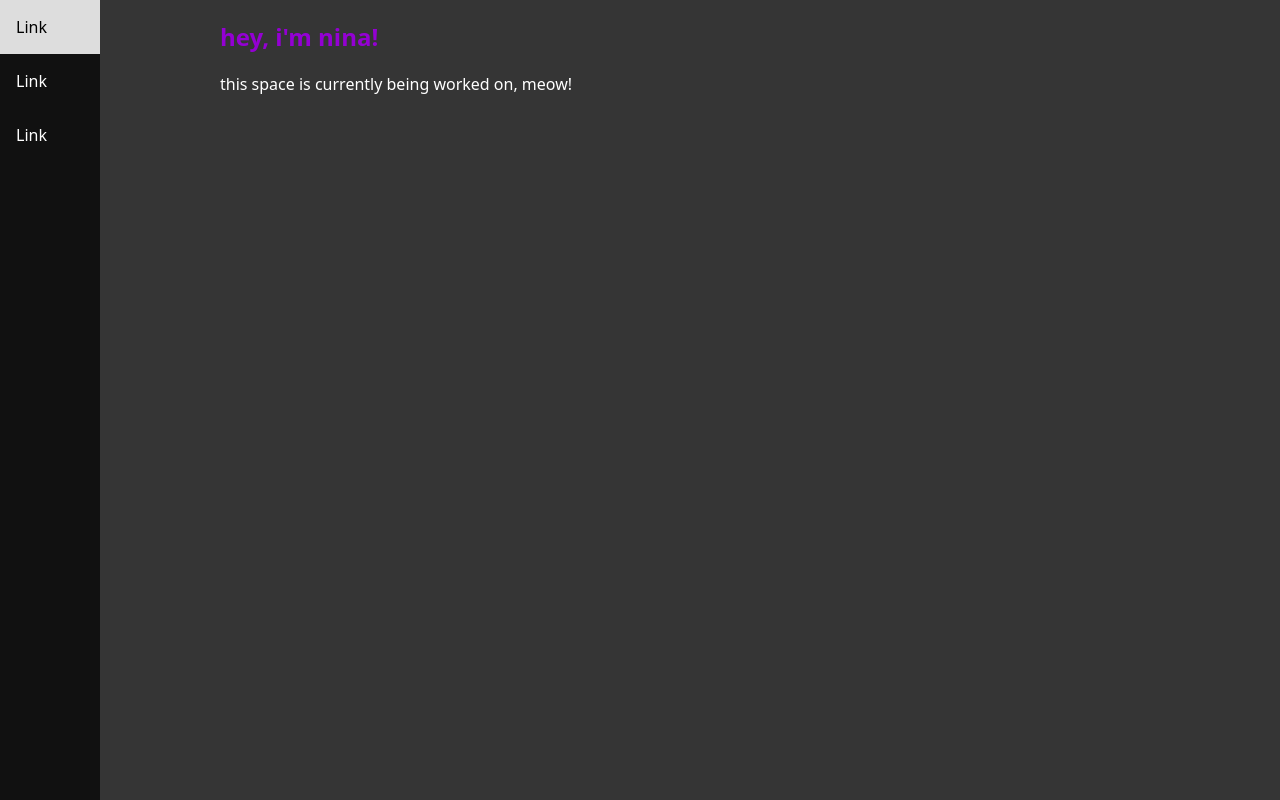
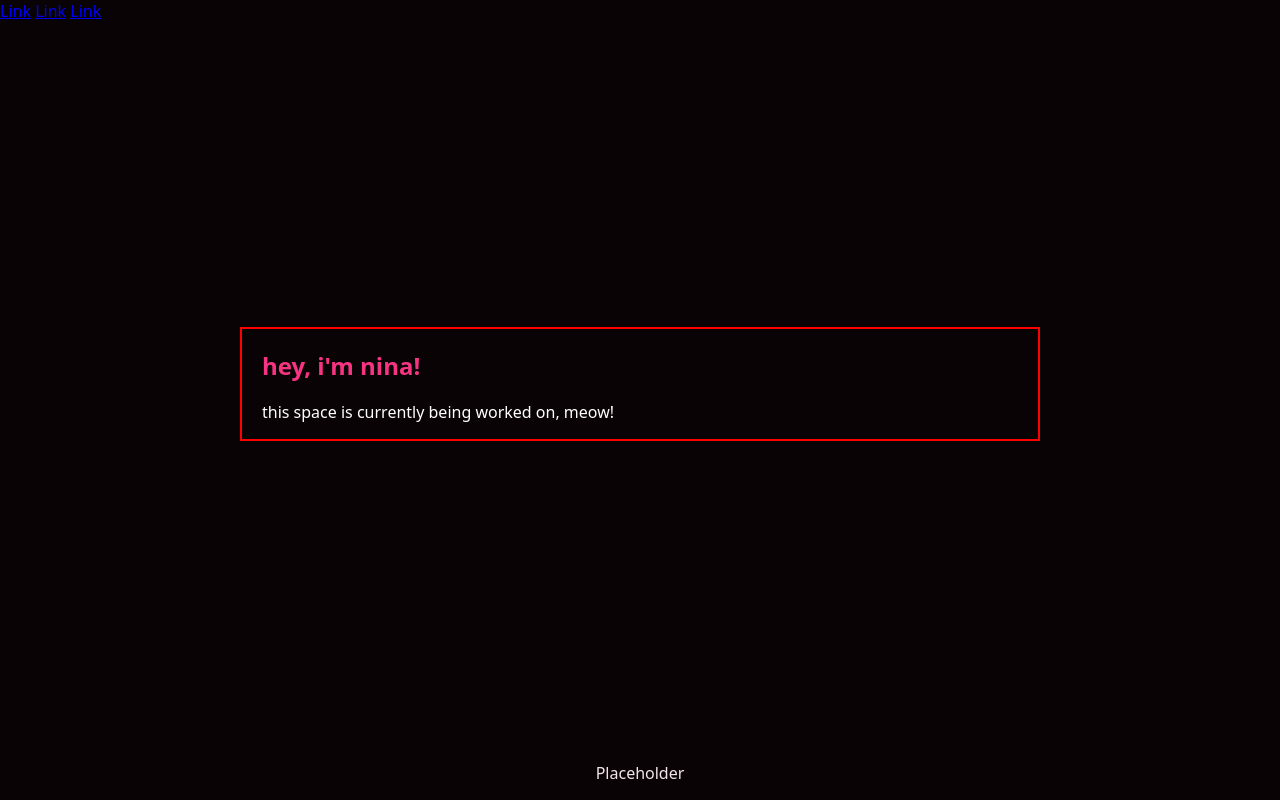
Before and after one commit to NekoNinaUwU/nekonina.de, a plain HTML site: page index.html in a window 1280 px wide. Drawn offline with Linux system fonts and the light colour scheme.

Commit message:
complere rework uwu

```diff
--- a/index.html
+++ b/index.html
@@ -1,79 +1,30 @@
 <!DOCTYPE html>
 <html lang="en">
 <head>
+  <link href="scssstyle.css" rel="stylesheet">
 <title>Paws at you</title>
 <meta charset="utf-8">
 <meta name="viewport" content="width=device-width, initial-scale=1">
-<style>
-* {
-  box-sizing: border-box;
-}
-
-body {
-  margin: 0;
-  font-family: system-ui, -apple-system, BlinkMacSystemFont, 'Segoe UI', Roboto, Oxygen, Ubuntu, Cantarell, 'Open Sans', 'Helvetica Neue', sans-serif;
-  background-color: rgb(53, 53, 53);
-}
-
-/* Style the side navigation */
-.sidenav {
-  height: 100%;
-  width: 100px;
-  position: fixed;
-  z-index: 1;
-  top: 0;
-  left: 0;
-  background-color: #111;
-  overflow-x: hidden;
-}
-
-
-/* Side navigation links */
-.sidenav a {
-  color: white;
-  padding: 16px;
-  text-decoration: none;
-  display: block;
-}
-
-/* Change color on hover */
-.sidenav a:hover {
-  background-color: #ddd;
-  color: black;
-}
-
-/* Style the content */
-.content {
-  margin-left: 200px;
-  padding-left: 20px;
-  color: rgb(255, 255, 255);
-}
-
-.titles {
-  margin-left: 200px;
-  padding-left: 20px;
-  color: darkviolet;
-}
-
-</style>
 </head>
 <body>
 
 
-<div class="sidenav">
+<nav>
   <a href="#">Link</a>
   <a href="#">Link</a>
   <a href="#">Link</a>
-</div>
+</nav>
 
-<div class="titles">
-<h2>hey, i'm nina!</h2>
-</div>
-
+<main>
 
 <div class="content">
+  <h2>hey, i'm nina!</h2>
   <p>this space is currently being worked on, meow!</p>
 </div>
 
+</main>
+<footer>
+  <p>Placeholder</p>
+</footer>
 </body>
 </html>
--- /dev/null
+++ b/scssstyle.scss
@@ -0,0 +1,34 @@
+$text: #f2e5ea;
+$background: #0a0306;
+$primary: #e590b2;
+$secondary: #981449;
+$accent: #f63481;
+
+* {
+  box-sizing: border-box;
+}
+
+body {
+  display: flex;
+  flex-direction: column;
+  align-items: center;
+  min-height:100vh;
+  justify-content: space-between;
+    margin: 0;
+  font-family: system-ui, -apple-system, BlinkMacSystemFont, 'Segoe UI', Roboto, Oxygen, Ubuntu, Cantarell, 'Open Sans', 'Helvetica Neue', sans-serif;
+  background-color: $background;
+  color:$text
+}
+nav {
+    width: 100%;
+
+}
+
+.content {
+width: 800px;
+  padding: 0px 20px;
+  border: 2px solid red;
+  color: rgb(255, 255, 255);
+  h2{color:$accent
+  }
+}
```
Also changed, not shown: scssstyle.css (added), 1 other file.
